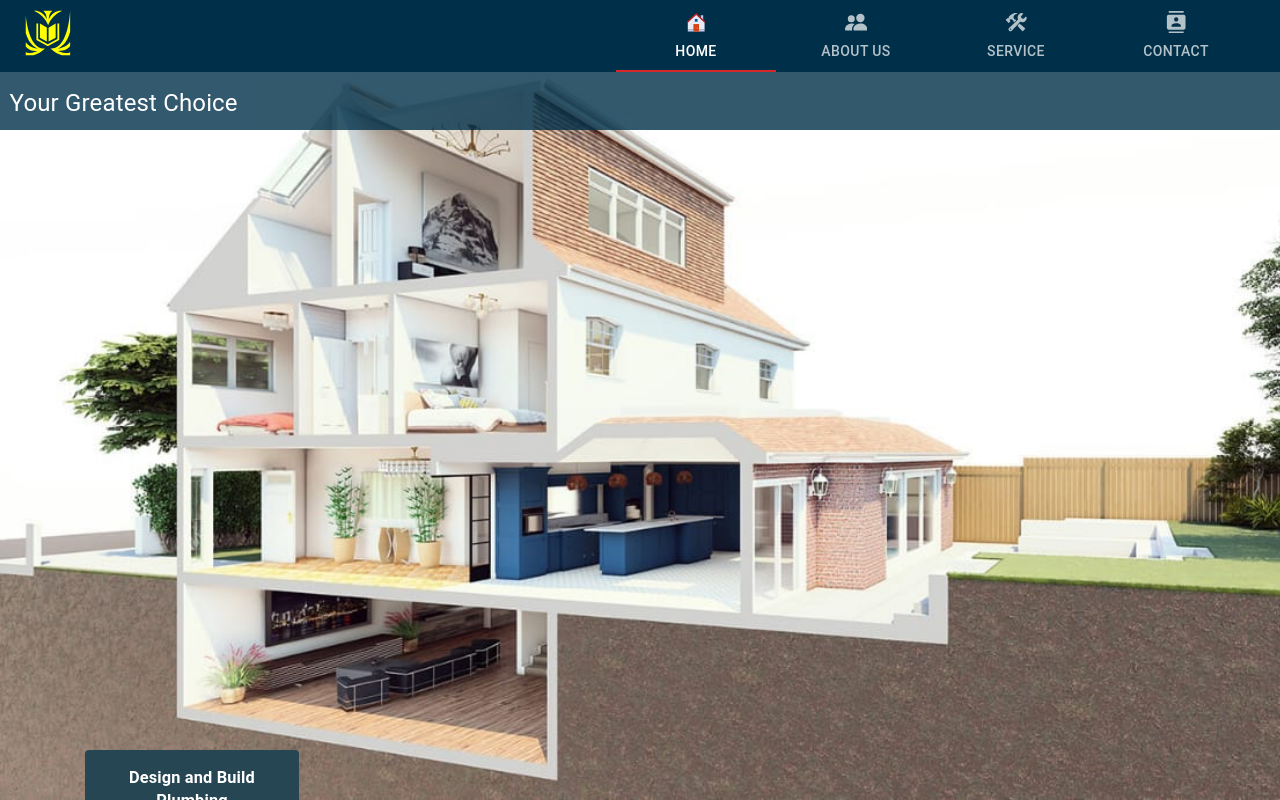
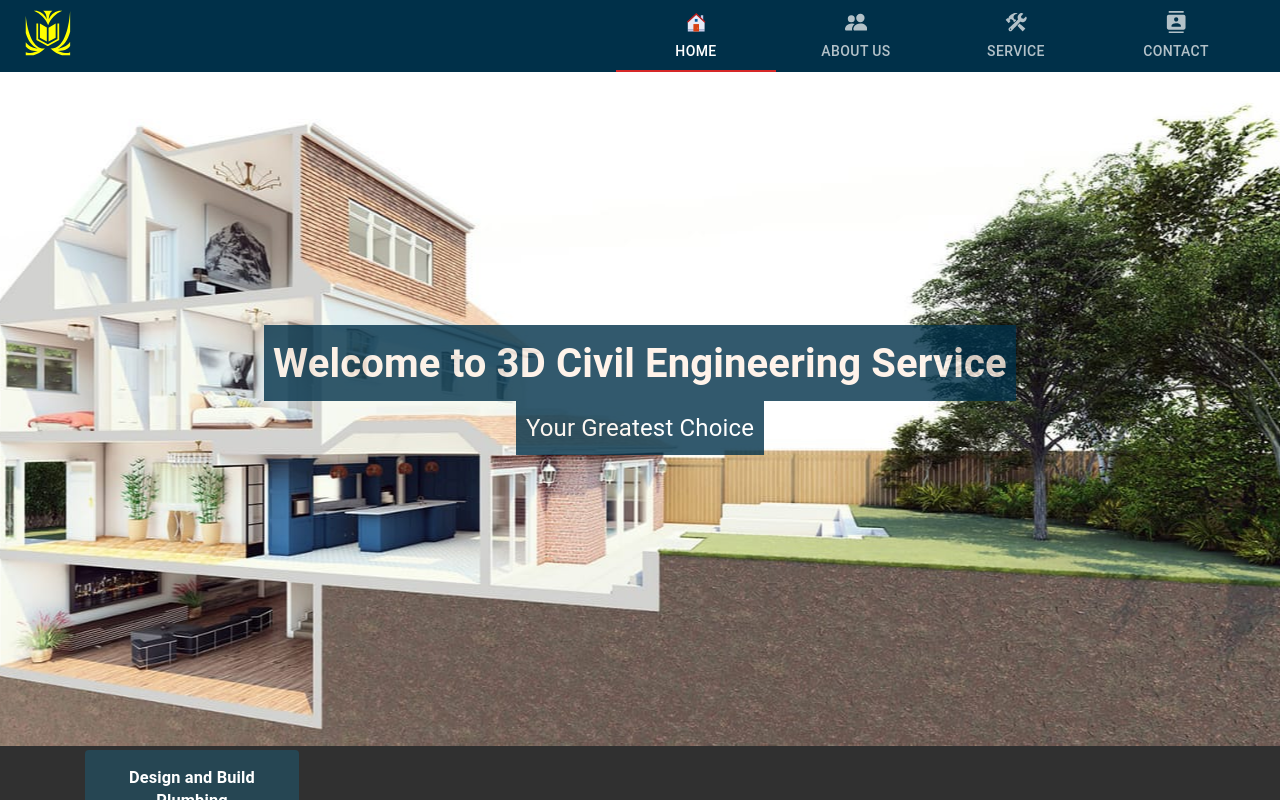
Before and after one commit to rajgthub/constructionservice, a React (Create React App) app: page / in a window 1280 px wide. Shown: the top 800 px of the page. Built offline with nearby package versions, Linux system fonts and the light colour scheme.

Commit message:
Reposition image 2

```diff
--- a/src/components/HomeBanner/HomeBanner.js
+++ b/src/components/HomeBanner/HomeBanner.js
@@ -11,12 +11,12 @@ const useStyles = makeStyles(theme => ({
     )`,
     backgroundRepeat: 'no-repeat',
     backgroundAttachment: 'fixed',
-    backgroundSize: 'cover',
-    // backgroundPosition: '50% 50%',
-    // display: 'flex',
-    // alignItems: 'center',
-    // justifyContent: 'center',
-    // flexDirection: 'column',
+    // backgroundSize: 'cover',
+    backgroundPosition: '50% 50%',
+    display: 'flex',
+    alignItems: 'center',
+    justifyContent: 'center',
+    flexDirection: 'column',
   },
   title: {
     fontSize: '2.5rem',
```
